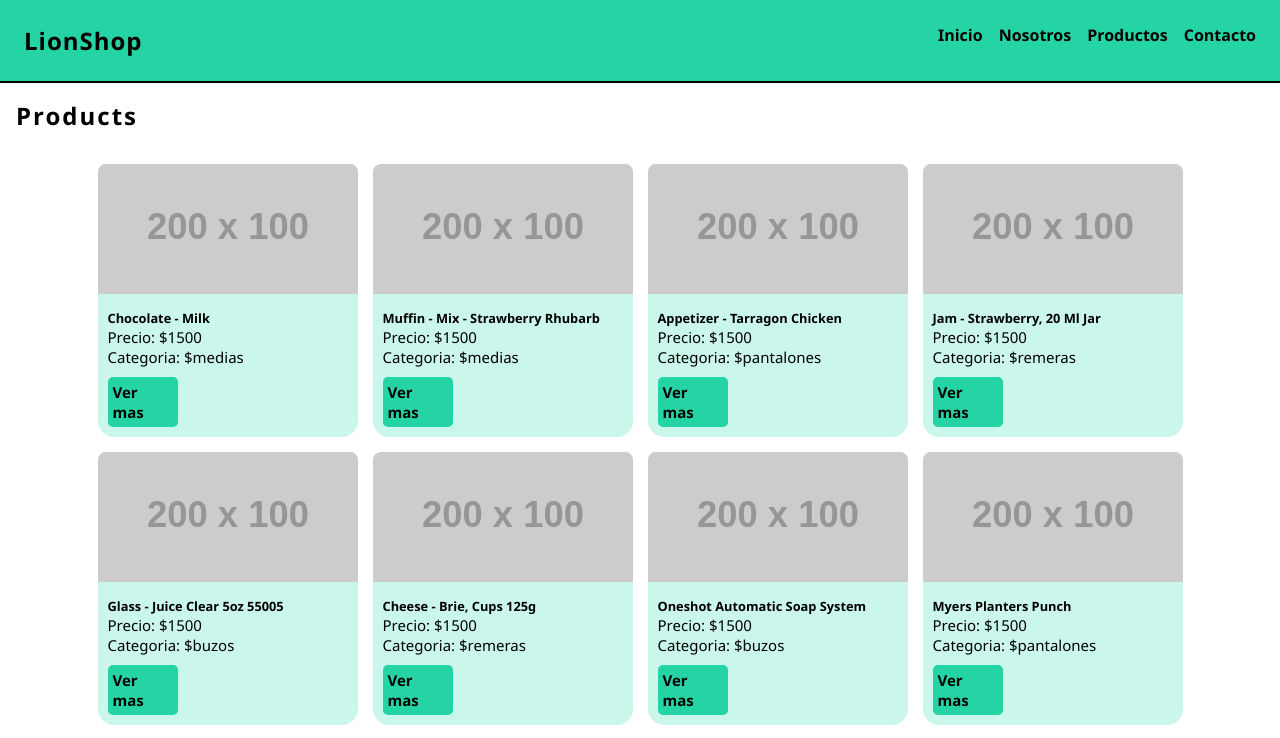
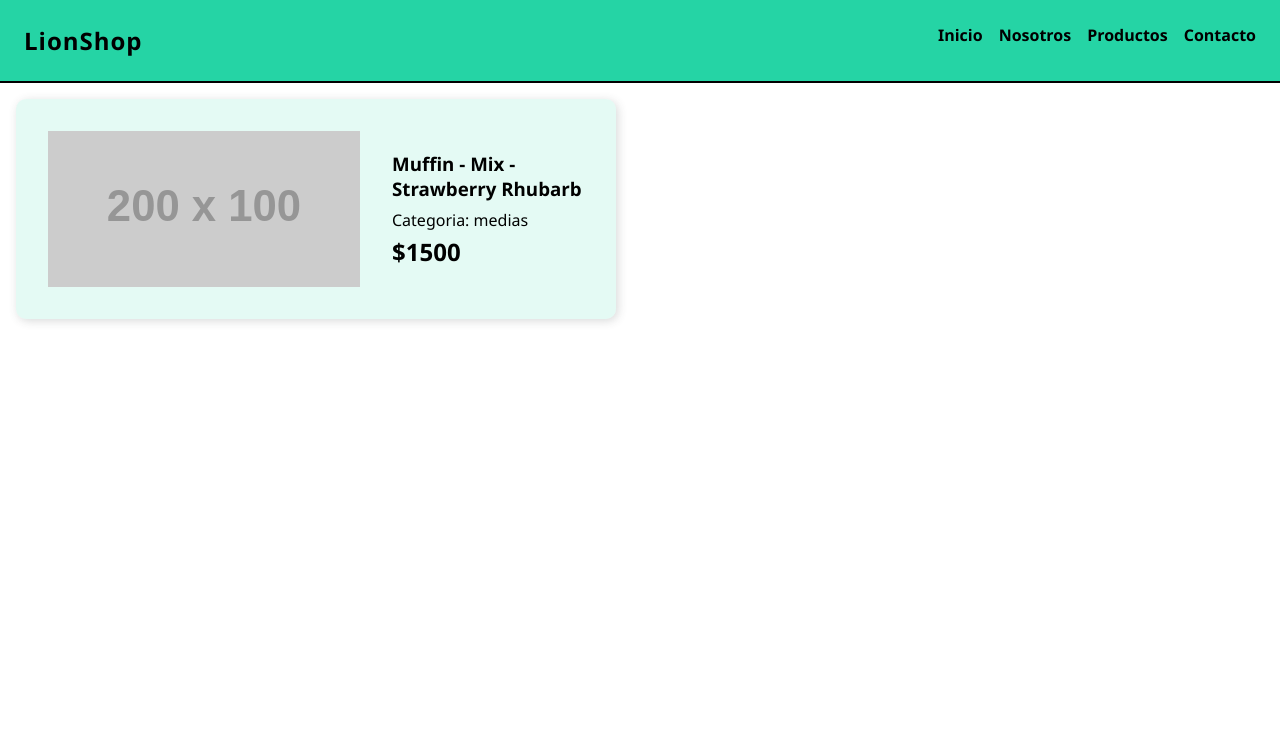
Before and after one commit to alexcas20/Products-App, a React (Vite) app: page /item/1 in a window 1280 px wide. Shown: the top 738 px of the page. Built offline with nearby package versions, Linux system fonts and the light colour scheme.

Commit message:
Deatail products component and styles

```diff
--- a/src/App.jsx
+++ b/src/App.jsx
@@ -1,3 +1,4 @@
+import { ItemDetailContainer } from "./components/ItemDetailContainer"
 import { ItemListContainer } from "./components/ItemListContainer"
 import { NavBar } from "./components/NavBar"
 
@@ -8,7 +9,8 @@ function App() {
   return (
     <>
       <NavBar/>
-      <ItemListContainer/>
+      {/* <ItemListContainer/> */}
+      <ItemDetailContainer itemId={2}/>
     </>
   )
 }
--- /dev/null
+++ b/src/components/ItemDetail.jsx
@@ -0,0 +1,16 @@
+
+export const ItemDetail = ({item}) => {
+  return (
+    <article className="detail-container">
+        <div className="producto-img">
+            <img src={item.imagen} alt={item.titulo} />
+            <div className="producto-info">
+                <h3 className="titulo" >{item.titulo}</h3>
+                <p className="descripcion">{item.description}</p>
+                <p className="categoria">Categoria: {item.categoria}</p>
+                <p className="precio">${item.precio}</p>
+            </div>
+        </div>
+    </article>
+  )
+}
--- /dev/null
+++ b/src/components/ItemDetailContainer.jsx
@@ -0,0 +1,13 @@
+import { useEffect, useState } from "react";
+import { getItemId } from "../helpers/getData";
+import { ItemDetail } from "./ItemDetail";
+
+export const ItemDetailContainer = ({ itemId }) => {
+  const [item, setItem] = useState(null);
+
+  useEffect(() => {
+    getItemId(itemId).then((res) => setItem(res));
+  }, []);
+
+  return <section>{item && <ItemDetail item={item} />}</section>;
+};
--- a/src/helpers/getData.js
+++ b/src/helpers/getData.js
@@ -10,3 +10,12 @@ export const getData = () => {
 
     })
 }
+
+export const getItemId = (id) => {
+    return new Promise((resolve, reject) => {
+        const item = data.find((el) => el.id  === id);
+
+
+         (item) ? resolve(item) : reject({error: "No se encontro el producto"})
+    })
+}
--- a/src/index.css
+++ b/src/index.css
@@ -101,3 +101,35 @@
 }
 
 }
+
+/* Detail products */
+
+.detail-container{
+  margin: 1rem;
+  padding: 2rem;
+  display: flex;
+  width: 600px;
+  height: 220px;
+  background-color: #baf3e363;
+  border-radius: 10px;
+  box-shadow: 2px 2px 10px #3b413f31;
+
+}
+
+.producto-img{
+  width: 100%;
+  display: flex;
+  gap: 2rem;
+}
+
+.producto-info{
+  display: flex;
+  flex-direction: column;
+  justify-content: center;
+  gap: 4px;
+}
+
+.producto-info .precio{
+  font-weight: bolder;
+  font-size: x-large;
+}
```
